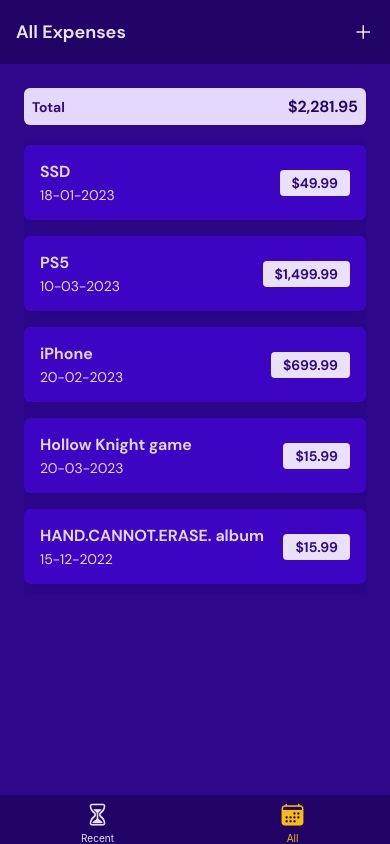
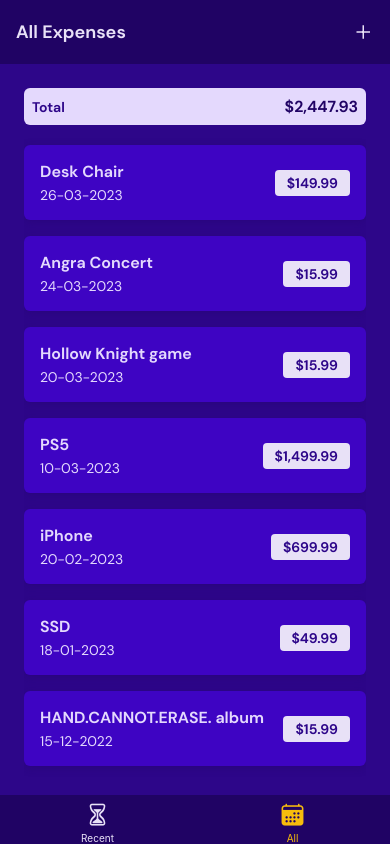
Before and after one commit to gguilhermelopes/react-native-expense-tracker, a React Native app: screen /AllExpenses in a window 390 px wide. Built offline with nearby package versions, Linux system fonts and the light colour scheme.

Commit message:
feat: add context and reducer to handle expense data and update AllExpenses and RecentExpenses consume

```diff
--- a/App.js
+++ b/App.js
@@ -13,6 +13,7 @@
 import AllExpenses from "./screens/AllExpenses";
 import { GlobalStyles } from "./constants/styles";
 import IconButton from "./components/UI/IconButton";
+import ExpensesContextProvider from "./store/expenses-context";
 
 const Stack = createNativeStackNavigator();
 const BottomTabs = createBottomTabNavigator();
@@ -100,10 +101,13 @@
     <>
       <SafeAreaView onLayout={onLayoutRootView} style={styles.rootScreen}>
         <StatusBar style="light" />
+        <ExpensesContextProvider>
           <NavigationContainer>
             <Stack.Navigator
               screenOptions={{
-              headerStyle: { backgroundColor: GlobalStyles.colors.primary400 },
+                headerStyle: {
+                  backgroundColor: GlobalStyles.colors.primary400,
+                },
                 headerTitleStyle: { fontFamily: "dm-sans-bold" },
                 headerTintColor: GlobalStyles.colors.primary25,
               }}
@@ -122,6 +126,7 @@
               />
             </Stack.Navigator>
           </NavigationContainer>
+        </ExpensesContextProvider>
       </SafeAreaView>
     </>
   );
--- a/components/ExpensesOutput/ExpensesOutput.js
+++ b/components/ExpensesOutput/ExpensesOutput.js
@@ -4,44 +4,11 @@
 import ExpensesList from "./ExpensesList";
 import { GlobalStyles } from "../../constants/styles";
 
-const EXPENSES = [
-  {
-    id: "e1",
-    description: "SSD",
-    amount: 49.99,
-    date: new Date("2023-01-18"),
-  },
-  {
-    id: "e2",
-    description: "PS5",
-    amount: 1499.99,
-    date: new Date("2023-03-10"),
-  },
-  {
-    id: "e3",
-    description: "iPhone",
-    amount: 699.99,
-    date: new Date("2023-02-20"),
-  },
-  {
-    id: "e4",
-    description: "Hollow Knight game",
-    amount: 15.99,
-    date: new Date("2023-03-20"),
-  },
-  {
-    id: "e5",
-    description: "HAND.CANNOT.ERASE. album",
-    amount: 15.99,
-    date: new Date("2022-12-15"),
-  },
-];
-
 const ExpensesOutput = ({ expenses, expensesPeriod }) => {
   return (
     <View style={styles.container}>
-      <ExpensesSummary expenses={EXPENSES} expensesPeriod={expensesPeriod} />
-      <ExpensesList expenses={EXPENSES} />
+      <ExpensesSummary expenses={expenses} expensesPeriod={expensesPeriod} />
+      <ExpensesList expenses={expenses} />
     </View>
   );
 };
--- a/components/UI/Button.js
+++ b/components/UI/Button.js
@@ -24,7 +24,7 @@
 const styles = StyleSheet.create({
   button: {
     borderRadius: 4,
-    padding: 8,
+    padding: 16,
     backgroundColor: GlobalStyles.colors.primary500,
   },
   flat: {
--- a/screens/AllExpenses.js
+++ b/screens/AllExpenses.js
@@ -1,9 +1,17 @@
-import React from "react";
+import { useContext } from "react";
 import { StyleSheet } from "react-native";
 import ExpensesOutput from "../components/ExpensesOutput/ExpensesOutput";
+import { ExpensesContext } from "../store/expenses-context";
 
 const AllExpenses = () => {
-  return <ExpensesOutput expensesPeriod="Total" />;
+  const expensesContext = useContext(ExpensesContext);
+  const dateSortedExpenses = expensesContext.expenses.sort(
+    (a, b) => b.date - a.date
+  );
+
+  return (
+    <ExpensesOutput expenses={dateSortedExpenses} expensesPeriod="Total" />
+  );
 };
 
 export default AllExpenses;
--- a/screens/ManageExpense.js
+++ b/screens/ManageExpense.js
@@ -15,9 +15,15 @@
     });
   }, [navigation, isEditing]);
 
-  const deleteExpenseHandler = () => {};
-  const cancelHandler = () => {};
-  const confirmHandler = () => {};
+  const deleteExpenseHandler = () => {
+    navigation.goBack();
+  };
+  const cancelHandler = () => {
+    navigation.goBack();
+  };
+  const confirmHandler = () => {
+    navigation.goBack();
+  };
 
   return (
     <View style={styles.container}>
--- a/screens/RecentExpenses.js
+++ b/screens/RecentExpenses.js
@@ -1,9 +1,27 @@
 import { StyleSheet, Text, View } from "react-native";
-import React from "react";
+import { useContext } from "react";
 import ExpensesOutput from "../components/ExpensesOutput/ExpensesOutput";
+import { ExpensesContext } from "../store/expenses-context";
+import { getDateMinusDays } from "../util/date";
 
 const RecentExpenses = () => {
-  return <ExpensesOutput expensesPeriod="Last 7 days" />;
+  const expensesContext = useContext(ExpensesContext);
+
+  const dateSortedRecentExpenses = expensesContext.expenses
+    .filter((expense) => {
+      const today = new Date();
+      const date7DaysAgo = getDateMinusDays(today, 7);
+
+      return expense.date > date7DaysAgo;
+    })
+    .sort((a, b) => b.date - a.date);
+
+  return (
+    <ExpensesOutput
+      expenses={dateSortedRecentExpenses}
+      expensesPeriod="Last 7 days"
+    />
+  );
 };
 
 export default RecentExpenses;
--- /dev/null
+++ b/store/expenses-context.js
@@ -0,0 +1,108 @@
+import { createContext, useReducer } from "react";
+
+const EXPENSES = [
+  {
+    id: "e1",
+    description: "SSD",
+    amount: 49.99,
+    date: new Date("2023-01-18"),
+  },
+  {
+    id: "e2",
+    description: "PS5",
+    amount: 1499.99,
+    date: new Date("2023-03-10"),
+  },
+  {
+    id: "e3",
+    description: "iPhone",
+    amount: 699.99,
+    date: new Date("2023-02-20"),
+  },
+  {
+    id: "e4",
+    description: "Hollow Knight game",
+    amount: 15.99,
+    date: new Date("2023-03-20"),
+  },
+  {
+    id: "e5",
+    description: "HAND.CANNOT.ERASE. album",
+    amount: 15.99,
+    date: new Date("2022-12-15"),
+  },
+  {
+    id: "e6",
+    description: "Angra Concert",
+    amount: 15.99,
+    date: new Date("2023-03-24"),
+  },
+  {
+    id: "e7",
+    description: "Desk Chair",
+    amount: 149.99,
+    date: new Date("2023-03-26"),
+  },
+];
+
+export const ExpensesContext = createContext({
+  expenses: [],
+  addExpense: ({ description, amount, date }) => {},
+  deleteExpense: (id) => {},
+  updateExpense: (id, { description, amount, date }) => {},
+});
+
+const expensesReducer = (state, action) => {
+  switch (action.type) {
+    case "ADD":
+      const id = new Date().toString() + Math.random().toString();
+      return [{ ...action.payload, id }, ...state];
+    case "UPDATE":
+      const updatableExpenseIndex = state.findIndex(
+        (expense) => expense.id === action.payload.id
+      );
+      const updatableExpense = state[updatableExpenseIndex];
+      const updatableItem = {
+        ...updatableExpense,
+        ...action.payload.expenseData,
+      };
+      const updatedExpenses = [...state];
+      updatedExpenses[updatableExpenseIndex] = updatableItem;
+      return updatedExpenses;
+    case "DELETE":
+      return state.filter((expense) => state.id !== action.payload);
+    default:
+      return state;
+  }
+};
+
+const ExpensesContextProvider = ({ children }) => {
+  const [expensesState, dispatch] = useReducer(expensesReducer, EXPENSES);
+
+  const addExpense = (expenseData) => {
+    dispatch({ type: "ADD", payload: expenseData });
+  };
+
+  const deleteExpense = (id) => {
+    dispatch({ type: "DELETE", payload: id });
+  };
+
+  const updateExpense = (id, expenseData) => {
+    dispatch({ type: "ADD", payload: { id, expenseData } });
+  };
+
+  const value = {
+    expenses: expensesState,
+    addExpense,
+    deleteExpense,
+    updateExpense,
+  };
+
+  return (
+    <ExpensesContext.Provider value={value}>
+      {children}
+    </ExpensesContext.Provider>
+  );
+};
+
+export default ExpensesContextProvider;
--- /dev/null
+++ b/util/date.js
@@ -0,0 +1,3 @@
+export const getDateMinusDays = (date, days) => {
+  return new Date(date.getFullYear(), date.getMonth(), date.getDate() - days);
+};
```
Lines whose indentation alone changed are shown as unchanged.
